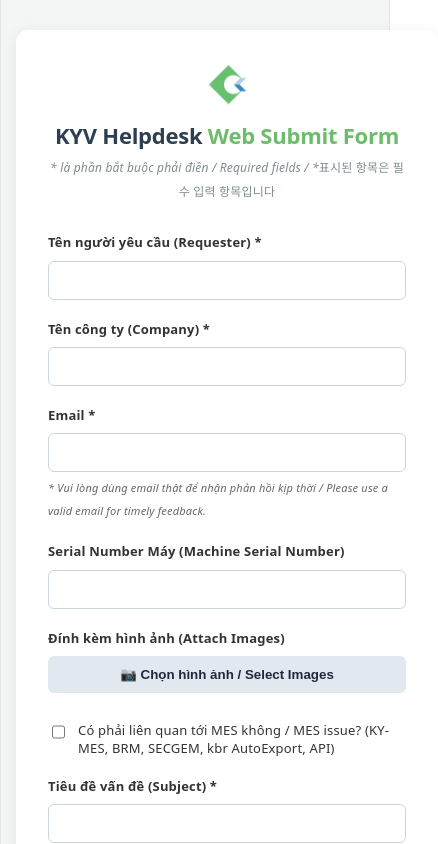
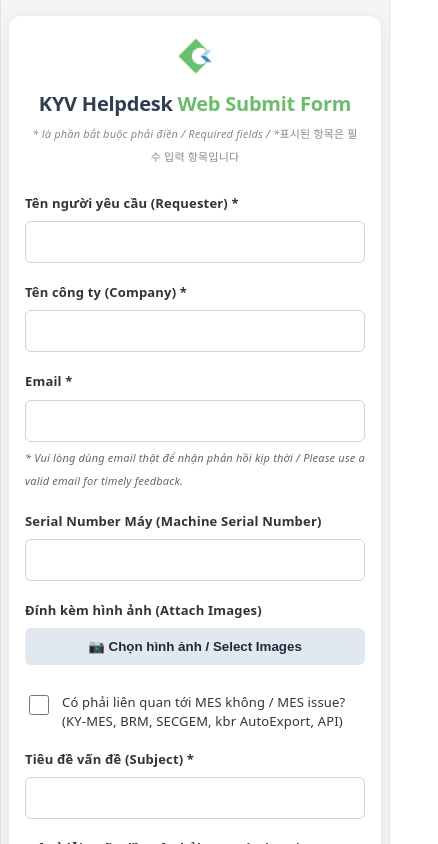
Before and after one commit to ronhongkyv/kyvhelpdeskwebapp, a React (Vite) app: page / in a window 390 px wide. Shown: the top 844 px of the page, 438 px wide, since content can reach past the window. Built offline with nearby package versions, Linux system fonts and the light colour scheme.

Commit message:
Fix mobile responsive layout and UI alignment for Zalo browser

```diff
--- a/src/App.jsx
+++ b/src/App.jsx
@@ -159,7 +159,7 @@
   };
 
   return (
-    <div style={{ backgroundColor: '#f4f6f5', minHeight: '100vh', padding: '30px 15px' }}>
+    <div style={{ backgroundColor: '#f4f6f5', minHeight: '100vh', padding: '16px 8px', boxSizing: 'border-box' }}>
       <div ref={topRef} />
 
       {/* Snackbar thông báo */}
@@ -175,8 +175,8 @@
 
       {/* Modal xác nhận */}
       {showConfirmModal && (
-        <div style={{ position: 'fixed', top: 0, left: 0, right: 0, bottom: 0, backgroundColor: 'rgba(0,0,0,0.5)', display: 'flex', justifyContent: 'center', alignItems: 'center', zIndex: 999 }}>
-          <div style={{ backgroundColor: '#fff', padding: '24px', borderRadius: '8px', width: '90%', maxWidth: '400px', boxShadow: '0 4px 12px rgba(0,0,0,0.15)' }}>
+        <div style={{ position: 'fixed', top: 0, left: 0, right: 0, bottom: 0, backgroundColor: 'rgba(0,0,0,0.5)', display: 'flex', justifyContent: 'center', alignItems: 'center', zIndex: 999, padding: '15px', boxSizing: 'border-box' }}>
+          <div style={{ backgroundColor: '#fff', padding: '24px', borderRadius: '8px', width: '100%', maxWidth: '400px', boxShadow: '0 4px 12px rgba(0,0,0,0.15)', boxSizing: 'border-box' }}>
             <h3 style={{ margin: '0 0 10px 0', fontSize: '18px', color: '#333' }}>Xác nhận / Confirmation</h3>
             <p style={{ margin: '0 0 20px 0', color: '#666', fontSize: '14px', lineHeight: '1.5' }}>Bạn chưa đính kèm hình ảnh. Bạn có muốn tiếp tục không? / No images attached. Do you want to continue?</p>
             <div style={{ display: 'flex', justifyContent: 'flex-end', gap: '10px' }}>
@@ -188,19 +188,19 @@
       )}
 
       {/* Form Container chính */}
-      <div style={{ width: '100%', maxWidth: '650px', margin: '0 auto', backgroundColor: '#ffffff', padding: '32px', borderRadius: '12px', boxShadow: '0 4px 16px rgba(0,0,0,0.08)', textAlign: 'left' }}>
+      <div style={{ width: '100%', maxWidth: '650px', margin: '0 auto', backgroundColor: '#ffffff', padding: '20px 16px', borderRadius: '12px', boxShadow: '0 4px 16px rgba(0,0,0,0.08)', textAlign: 'left', boxSizing: 'border-box' }}>
 
-        {/* Logo & Tiêu đề giữ căn giữa cho đẹp */}
+        {/* Logo & Tiêu đề giữ căn giữa */}
         <div style={{ display: 'flex', justifyContent: 'center', marginBottom: '16px' }}>
-          <img src={kohyoungLogo} alt="Kohyoung Logo" style={{ height: '45px', objectFit: 'contain' }} />
+          <img src={kohyoungLogo} alt="Kohyoung Logo" style={{ height: '40px', objectFit: 'contain' }} />
         </div>
 
-        <h2 style={{ textAlign: 'center', color: '#2c3e50', fontWeight: 'bold', marginBottom: '6px', fontSize: '22px' }}>
+        <h2 style={{ textAlign: 'center', color: '#2c3e50', fontWeight: 'bold', marginBottom: '6px', fontSize: '20px' }}>
           KYV Helpdesk <span style={{ color: '#6CBC6C' }}>Web Submit Form</span>
         </h2>
 
-        <div style={{ marginBottom: '28px', textAlign: 'center' }}>
-          <span style={{ fontSize: '12px', color: '#7f8c8d', fontStyle: 'italic' }}>
+        <div style={{ marginBottom: '24px', textAlign: 'center' }}>
+          <span style={{ fontSize: '11px', color: '#7f8c8d', fontStyle: 'italic', display: 'block', padding: '0 5px' }}>
             * là phần bắt buộc phải điền / Required fields / *표시된 항목은 필수 입력 항목입니다
           </span>
         </div>
@@ -212,7 +212,7 @@
               <span style={{ fontSize: '13px', color: '#666', fontWeight: '500' }}>Review Information</span>
             </div>
 
-            <div style={{ marginBottom: '20px', padding: '16px', backgroundColor: '#f9f9f9', borderRadius: '8px', border: '1px solid #e0e0e0' }}>
+            <div style={{ marginBottom: '20px', padding: '14px', backgroundColor: '#f9f9f9', borderRadius: '8px', border: '1px solid #e0e0e0', wordBreak: 'break-word', boxSizing: 'border-box' }}>
               <div style={{ marginBottom: '8px', fontSize: '13px' }}><b>Tên người yêu cầu / Requester:</b> {formData.requester}</div>
               <div style={{ marginBottom: '8px', fontSize: '13px' }}><b>Tên công ty / Company:</b> {formData.company}</div>
               <div style={{ marginBottom: '8px', fontSize: '13px' }}><b>Email:</b> {formData.email}</div>
@@ -251,17 +251,17 @@
           <div>
             <div style={{ marginBottom: '18px' }}>
               <label style={{ display: 'block', fontSize: '13px', fontWeight: '600', marginBottom: '6px', color: '#333' }}>Tên người yêu cầu (Requester) *</label>
-              <input type="text" value={formData.requester} onChange={(e) => handleChange('requester', e.target.value)} style={{ width: '100%', padding: '11px', borderRadius: '6px', border: '1px solid #cbd5e1', boxSizing: 'border-box', outline: 'none' }} />
+              <input type="text" value={formData.requester} onChange={(e) => handleChange('requester', e.target.value)} style={{ width: '100%', padding: '11px', borderRadius: '6px', border: '1px solid #cbd5e1', boxSizing: 'border-box', outline: 'none', fontSize: '16px' }} />
             </div>
 
             <div style={{ marginBottom: '18px' }}>
               <label style={{ display: 'block', fontSize: '13px', fontWeight: '600', marginBottom: '6px', color: '#333' }}>Tên công ty (Company) *</label>
-              <input type="text" value={formData.company} onChange={(e) => handleChange('company', e.target.value)} style={{ width: '100%', padding: '11px', borderRadius: '6px', border: '1px solid #cbd5e1', boxSizing: 'border-box', outline: 'none' }} />
+              <input type="text" value={formData.company} onChange={(e) => handleChange('company', e.target.value)} style={{ width: '100%', padding: '11px', borderRadius: '6px', border: '1px solid #cbd5e1', boxSizing: 'border-box', outline: 'none', fontSize: '16px' }} />
             </div>
 
             <div style={{ marginBottom: '18px' }}>
               <label style={{ display: 'block', fontSize: '13px', fontWeight: '600', marginBottom: '6px', color: '#333' }}>Email *</label>
-              <input type="email" value={formData.email} onChange={(e) => handleChange('email', e.target.value)} style={{ width: '100%', padding: '11px', borderRadius: '6px', border: '1px solid #cbd5e1', boxSizing: 'border-box', outline: 'none' }} />
+              <input type="email" value={formData.email} onChange={(e) => handleChange('email', e.target.value)} style={{ width: '100%', padding: '11px', borderRadius: '6px', border: '1px solid #cbd5e1', boxSizing: 'border-box', outline: 'none', fontSize: '16px' }} />
               <span style={{ fontSize: '11px', color: '#666', fontStyle: 'italic', marginTop: '4px', display: 'block' }}>
                 * Vui lòng dùng email thật để nhận phản hồi kịp thời / Please use a valid email for timely feedback.
               </span>
@@ -269,7 +269,7 @@
 
             <div style={{ marginBottom: '18px' }}>
               <label style={{ display: 'block', fontSize: '13px', fontWeight: '600', marginBottom: '6px', color: '#333' }}>Serial Number Máy (Machine Serial Number)</label>
-              <input type="text" value={formData.serialNumber} onChange={(e) => handleChange('serialNumber', e.target.value)} style={{ width: '100%', padding: '11px', borderRadius: '6px', border: '1px solid #cbd5e1', boxSizing: 'border-box', outline: 'none' }} />
+              <input type="text" value={formData.serialNumber} onChange={(e) => handleChange('serialNumber', e.target.value)} style={{ width: '100%', padding: '11px', borderRadius: '6px', border: '1px solid #cbd5e1', boxSizing: 'border-box', outline: 'none', fontSize: '16px' }} />
             </div>
 
             <div style={{ marginBottom: '18px' }}>
@@ -292,7 +292,7 @@
 
               <div style={{ display: 'flex', flexWrap: 'wrap', gap: '8px' }}>
                 {imagePreviews.map((src, index) => (
-                  <div key={index} style={{ position: 'relative', width: '80px', height: '80px', display: 'inline-block' }}>
+                  <div key={index} style={{ position: 'relative', width: '70px', height: '70px', display: 'inline-block' }}>
                     <img src={src} alt={`upload-${index}`} style={{ width: '100%', height: '100%', objectFit: 'cover', borderRadius: '6px', border: '1px solid #ddd' }} />
                     <button type="button" onClick={() => handleRemoveImage(index)} style={{ position: 'absolute', top: '-5px', right: '-5px', background: 'red', color: 'white', border: 'none', borderRadius: '50%', width: '20px', height: '20px', cursor: 'pointer', lineHeight: '18px', textAlign: 'center', fontSize: '12px' }}>×</button>
                   </div>
@@ -305,7 +305,7 @@
                 type="checkbox"
                 checked={formData.isMesRelated}
                 onChange={(e) => handleChange('isMesRelated', e.target.checked)}
-                style={{ width: '18px', height: '18px', cursor: 'pointer', accentColor: '#6CBC6C', marginTop: '2px' }}
+                style={{ width: '20px', height: '20px', cursor: 'pointer', accentColor: '#6CBC6C', marginTop: '2px', flexShrink: 0 }}
               />
               <span style={{ fontSize: '13px', fontWeight: '500', color: '#333', lineHeight: '1.4' }}>
                 Có phải liên quan tới MES không / MES issue? (KY-MES, BRM, SECGEM, kbr AutoExport, API)
@@ -314,7 +314,7 @@
 
             <div style={{ marginBottom: '18px' }}>
               <label style={{ display: 'block', fontSize: '13px', fontWeight: '600', marginBottom: '6px', color: '#333' }}>Tiêu đề vấn đề (Subject) *</label>
-              <input type="text" value={formData.subject} onChange={(e) => handleChange('subject', e.target.value)} style={{ width: '100%', padding: '11px', borderRadius: '6px', border: '1px solid #cbd5e1', boxSizing: 'border-box', outline: 'none' }} />
+              <input type="text" value={formData.subject} onChange={(e) => handleChange('subject', e.target.value)} style={{ width: '100%', padding: '11px', borderRadius: '6px', border: '1px solid #cbd5e1', boxSizing: 'border-box', outline: 'none', fontSize: '16px' }} />
             </div>
 
             <div style={{ marginBottom: '24px' }}>
@@ -324,14 +324,14 @@
                 onChange={(e) => handleChange('note', e.target.value)}
                 rows={4}
                 placeholder="Vui lòng mô tả chi tiết vấn đề, yêu cầu và câu hỏi bạn gặp phải..."
-                style={{ width: '100%', padding: '11px', borderRadius: '6px', border: '1px solid #cbd5e1', boxSizing: 'border-box', fontFamily: 'inherit', outline: 'none', resize: 'vertical' }}
+                style={{ width: '100%', padding: '11px', borderRadius: '6px', border: '1px solid #cbd5e1', boxSizing: 'border-box', fontFamily: 'inherit', outline: 'none', resize: 'vertical', fontSize: '16px' }}
               />
             </div>
 
             <button
               type="button"
               onClick={handleSubmit}
-              style={{ width: '100%', padding: '13px', backgroundColor: '#6CBC6C', color: '#ffffff', fontWeight: 'bold', border: 'none', borderRadius: '6px', cursor: 'pointer', fontSize: '15px', transition: 'background 0.2s' }}
+              style={{ width: '100%', padding: '13px', backgroundColor: '#6CBC6C', color: '#ffffff', fontWeight: 'bold', border: 'none', borderRadius: '6px', cursor: 'pointer', fontSize: '15px' }}
             >
               Gửi / Submit
             </button>
```
